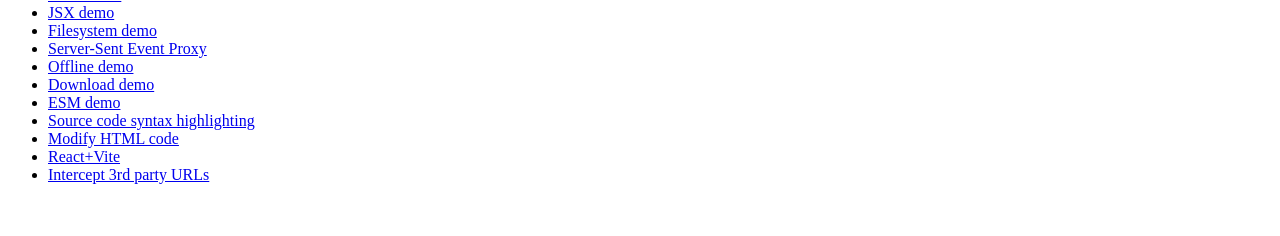
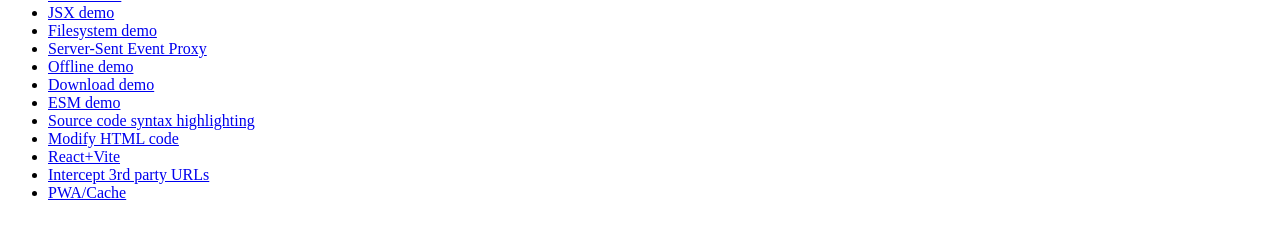
Before and after one commit to jcubic/wayne, a website: page docs/index.html in a window 1280 px wide. Shown: the part 94-330 px from the top of the page. Drawn offline with Linux system fonts and the light colour scheme.

Commit message:
update index file

```diff
--- a/docs/index.html
+++ b/docs/index.html
@@ -24,6 +24,7 @@
   <li><a href="/wayne/overwrite/">Modify HTML code</a></li>
   <li><a href="https://jcubic.github.io/react-wayne-auth/">React+Vite</a></li>
   <li><a href="/wayne/intercept">Intercept 3rd party URLs</a></li>
+  <li><a href="/wayne/pwa">PWA/Cache</a></li>
 </ul>
 </body>
 </html>
```
